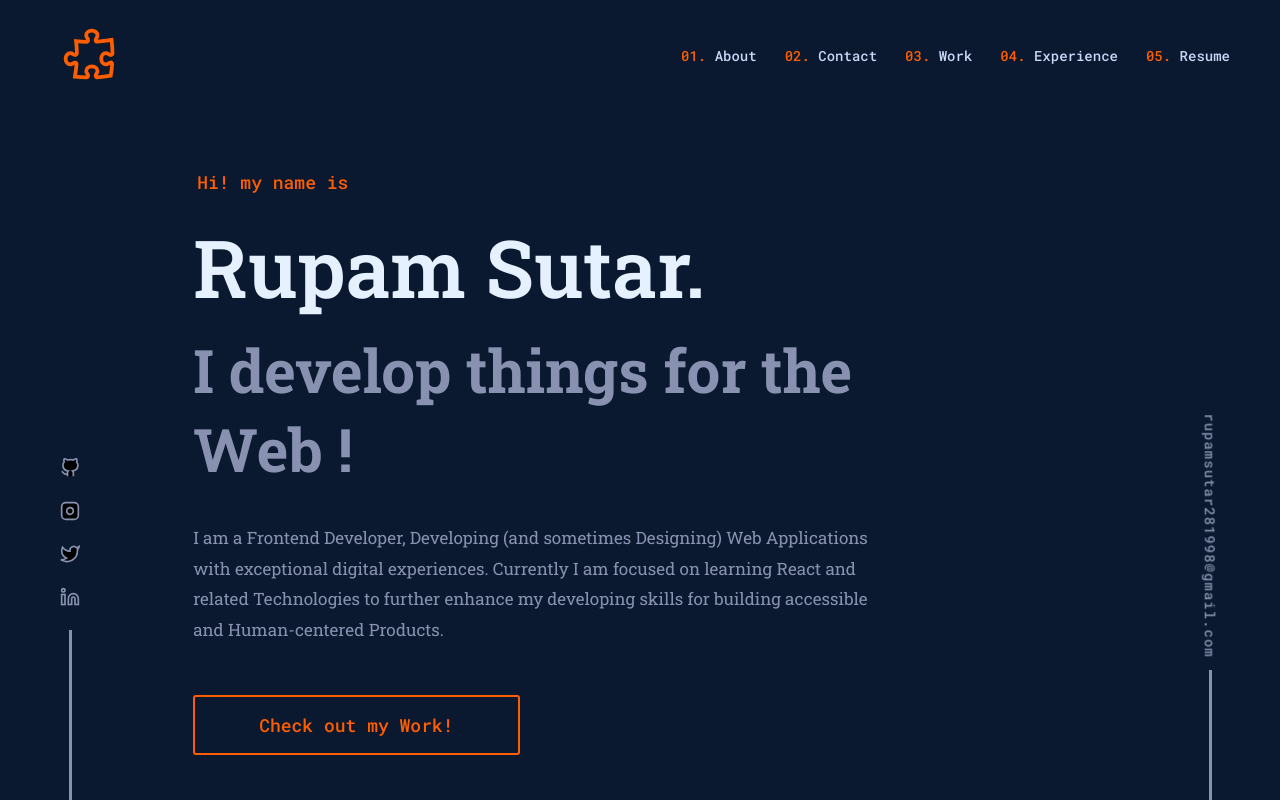
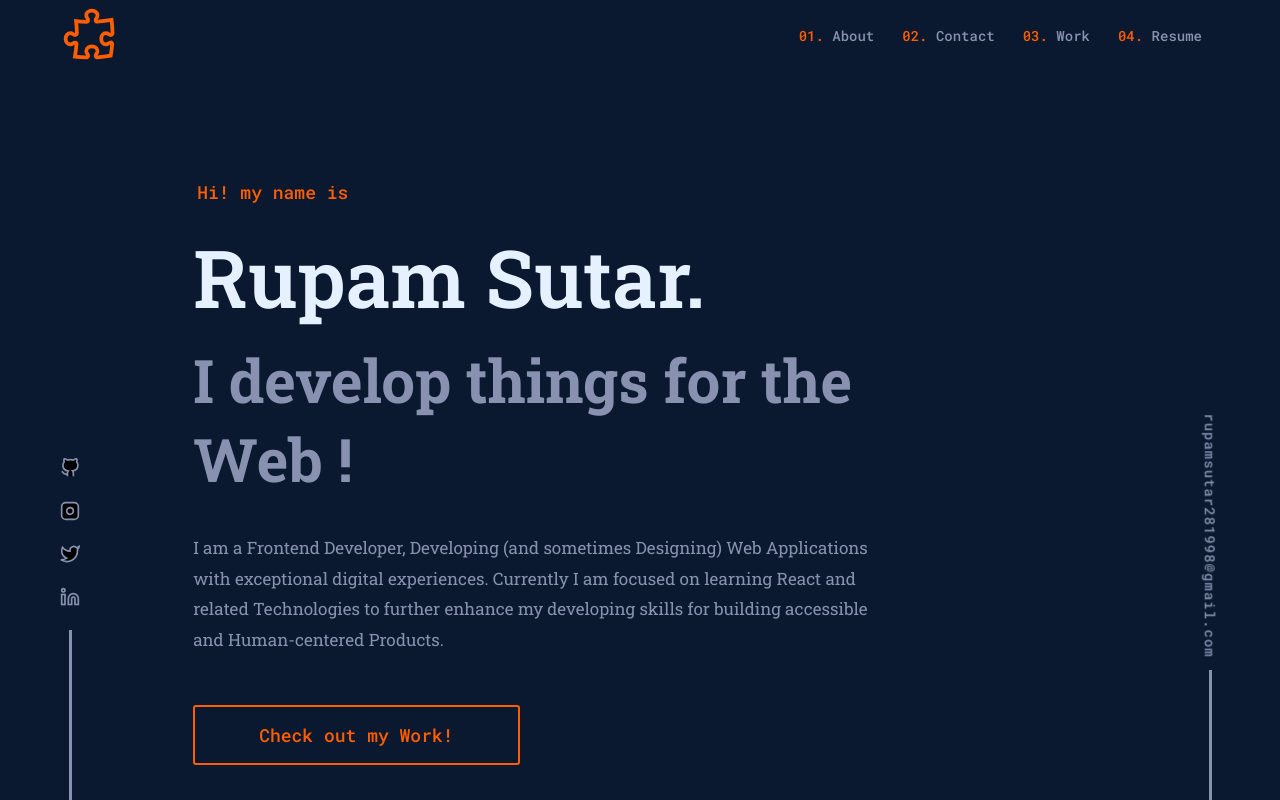
Before and after one commit to rupamsutar/Portfolio, a React (Create React App) app: page / in a window 1280 px wide. Shown: the top 800 px of the page. Built offline with nearby package versions, Linux system fonts and the light colour scheme.

Commit message:
Navbar changes updated

```diff
--- a/src/App.js
+++ b/src/App.js
@@ -14,8 +14,8 @@ import Footer from './Components/FooterSection/Footer';
 function App() {
   return (
     <>
-    <div className='app'>
-      <Navbar className='navbar'/>
+    <div>
+      <Navbar />
       <Introduction />
       <AboutMe />
       <MainProject />
--- a/src/Components/AboutMe/AboutMe.js
+++ b/src/Components/AboutMe/AboutMe.js
@@ -6,7 +6,7 @@ const AboutMe = () => {
 
 
     return(
-        <div className={classes.section}>
+        <div id="aboutMe" className={classes.section}>
             <SectionTitle title="About Me" sectionNumber="01" />
             <div className={classes.info}>
                 <div className={classes.infoData}>
--- a/src/Components/FooterSection/WhatsNext.js
+++ b/src/Components/FooterSection/WhatsNext.js
@@ -3,7 +3,7 @@ import classes from "./WhatsNext.module.css"
 
 const WhatsNext = () => {
     return (
-        <div className={classes['main-section']}>
+        <div id="contact" className={classes['main-section']}>
             <div className={classes['main-section-intro']}>
                 <p>What's Next ?</p>
             </div>
--- a/src/Components/Introduction/Introduction.module.css
+++ b/src/Components/Introduction/Introduction.module.css
@@ -1,7 +1,7 @@
 .introduction {
     display: flex;
     flex-direction: column;
-    margin: 50px 27.15% 50px 15.09%;
+    margin: 180px 27.15% 50px 15.09%;
     max-width: 57.7%;
 }
 
--- a/src/Components/Navbar/Navbar-content.js
+++ b/src/Components/Navbar/Navbar-content.js
@@ -1,14 +1,14 @@
 import React from "react";
 import classes from "./Navbar-content.module.css";
+import resume from "../../Assets/resume.pdf"
 const NavbarContent = () => {
     return(
         <>
             <ul className={classes.navContent}>
-                <li><span className={classes.navNum}>01.</span> About</li>
-                <li><span className={classes.navNum}>02.</span> Contact</li>
-                <li><span className={classes.navNum}>03.</span> Work</li>
-                <li><span className={classes.navNum}>04.</span> Experience</li>
-                <li><span className={classes.navNum}>05.</span> Resume</li>
+                <li><span className={classes.navNum}>01.</span> <a href="#aboutMe">About</a></li>
+                <li><span className={classes.navNum}>02.</span> <a href="#contact">Contact</a></li>
+                <li><span className={classes.navNum}>03.</span> <a href="#work">Work</a></li>
+                <li><span className={classes.navNum}>04.</span> <a href={resume} target="_blank" rel="noreferrer">Resume</a></li>
             </ul>
         </>
     )
--- a/src/Components/Navbar/Navbar-content.module.css
+++ b/src/Components/Navbar/Navbar-content.module.css
@@ -6,8 +6,20 @@
 
     list-style: none;
 }
+.navContent li a:link, .navContent li a:visited {
+    color: #8892b0;
+    text-decoration: none;
+    font-size: 14px;
+
+    transition: all 0.3s;
+}
+
+.navContent li a:hover, .navContent li a:active {
+    color: #ff5e00;
+}
 
 .navContent li {
+    color: #8892b0;
     font-size: 14px;
 }
 
--- a/src/Components/Navbar/Navbar.module.css
+++ b/src/Components/Navbar/Navbar.module.css
@@ -3,8 +3,13 @@
     display: flex;
     justify-content: space-between;
     align-items: center;
+    background-color: #0a192f;
 
-    width: auto;
+    width: 90vw;
     height: 70px;
-    margin: 20px 50px 80px 50px;
+    margin: 0px 50px 80px 50px;
+
+    position: fixed;
+    top: 0;
+    z-index: 10;
 }
--- a/src/Components/Projects/MainProject.js
+++ b/src/Components/Projects/MainProject.js
@@ -59,7 +59,7 @@ const Projects = [
 
 const MainProject = () => {
     return(
-        <div className={classes.mainProject}>
+        <div id="work" className={classes.mainProject}>
             <SectionTitle sectionNumber="02" title="Somethings I've built"></SectionTitle>
             {Projects.map((project) => (
                 <MainProjectInfo
```
Also changed, not shown: 1 other file (tests, documents, lock files or other folders).
